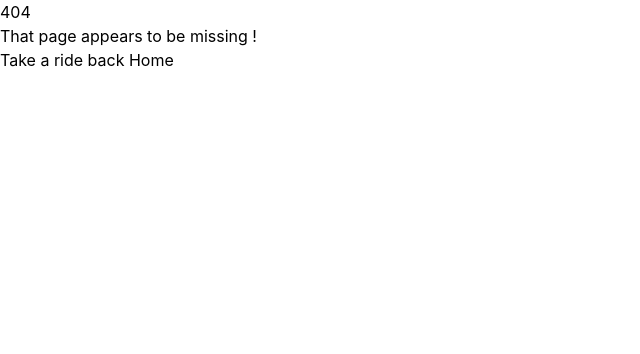
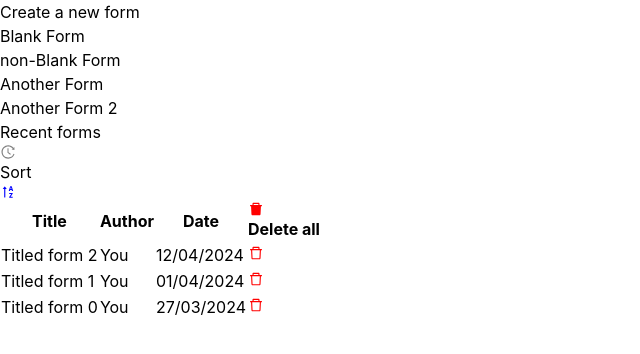
Before and after one commit to Omkar-Potphode/Zidio_Feedback_Collection_System, a React (Vite) app in the folder client/: page /admin/dashboard in a window 1280 px wide. Before the commit this address had no page. Shown: the top 354 px of the page, without its empty margins (0-640 px from the left). Built offline with nearby package versions, Linux system fonts and the light colour scheme.

Commit message:
react-icons used

```diff
--- a/client/package.json
+++ b/client/package.json
@@ -13,6 +13,7 @@
     "@reduxjs/toolkit": "^2.2.3",
     "react": "^18.2.0",
     "react-dom": "^18.2.0",
+    "react-icons": "^5.2.0",
     "react-redux": "^9.1.1",
     "react-router-dom": "^6.23.0"
   },
--- a/client/src/components/Formlist.jsx
+++ b/client/src/components/Formlist.jsx
@@ -1,57 +1,58 @@
 import React from 'react'
+import { Link } from 'react-router-dom';
+import { AiFillDelete, AiOutlineDelete, AiOutlineHistory, AiOutlineSortDescending } from "react-icons/ai";
+// Icons Reference: http://react-icons.github.io/react-icons/icons/ai/
+
 
 const Formlist = () => {
   // dummy data of recent works by admin
   const works = [
     {
-            title:'Titled form 2',
+      title: 'Titled form 2',
       author: 'You',
-            createdAt:'12/04/2024'
+      createdAt: '12/04/2024'
     },
     {
-            title:'Titled form 1',
+      title: 'Titled form 1',
       author: 'You',
-            createdAt:'01/04/2024'
+      createdAt: '01/04/2024'
     },
     {
-            title:'Titled form 0',
+      title: 'Titled form 0',
       author: 'You',
-            createdAt:'27/03/2024'
+      createdAt: '27/03/2024'
     }
   ];
 
   return (
     <section className='px-28 py-2' id='formlist'>
-        <div className='flex justify-between'>
+      <div className='flex justify-between text-xl'>
+        <div>
           <p>Recent forms</p>
-        <button>Sort</button>
+          <AiOutlineHistory color='grey' className='inline-block mx-2' />
         </div>
-        {/* <div className="flex flex-col">
-            {
-                works.map((work, i)=>(
-                    <div className="h-8 flex justify-evenly border-b-2" key={i}>
-                        <h3>{work.title}</h3>
-                        <p>{work.author}</p>
-                        <p>{work.createdAt}</p>
+        <button>Sort <AiOutlineSortDescending color='blue' className='inline-block mx-2' /></button>
       </div>
-                ))
-            }
-        </div> */}
+
       <table className="table-fixed w-[100%]">
         <thead>
-    <tr>
-      <th className='w-1/3'>Title</th>
-      <th className='w-1/3'>Author</th>
-      <th className='w-1/3'>Date</th>
+          <tr className=''>
+            <th className='w-1/4'>Title</th>
+            <th className='w-1/4'>Author</th>
+            <th className='w-1/4'>Date</th>
+            <th className='w-1/4'><button><AiFillDelete color='red' /> Delete all</button></th>
           </tr>
         </thead>
         <tbody>
           {
-        works.map((work, i)=>(
-    <tr key={i}>
-      <td>{work.title}</td>
+            works.map((work, i) => (
+              <tr key={i} className='text-center h-12 border-b-2'>
+                <td>
+                  <Link to={`/admin/form/${i}`}>{work.title}</Link>
+                </td>
                 <td>{work.author}</td>
                 <td>{work.createdAt}</td>
+                <td><button> <AiOutlineDelete color='red' /> </button></td>
               </tr>
             ))
           }
--- a/client/src/pages/admin/Dashboard.jsx
+++ b/client/src/pages/admin/Dashboard.jsx
@@ -1,13 +1,16 @@
 import React from 'react'
 import Formlist from '../../components/Formlist'
+import { AiOutlinePlus } from 'react-icons/ai'
 
 const Dashboard = () => {
   return (
     <main>
+        {/* A template section for creators to select */}
         <section className='px-28 py-2 bg-sky-100' id="template-gallery">
             <h2 className='text-2xl mb-4'>Create a new form</h2>
             <div className="flex justify-evenly pb-8">
             <div className='size-24 rounded pt-16 bg-slate-300 shadow hover:shadow-xl'>
+            {/* <AiOutlinePlus size={40} /> */}
                 <p className='text-xs text-center'>Blank Form</p>
             </div>
             <div className='size-24 rounded pt-16 bg-lime-300 shadow hover:shadow-xl'>
@@ -21,6 +24,7 @@ const Dashboard = () => {
             </div>
             </div>
         </section>
+
         {/* list of forms admin has created ....latest at top */}
         <Formlist />
     </main>
--- /dev/null
+++ b/client/src/pages/admin/FormDetails.jsx
@@ -0,0 +1,15 @@
+import React from 'react'
+import { useParams, Link } from 'react-router-dom'
+
+const FormDetails = () => {
+  const {id} = useParams();
+
+  return (
+    <div>
+      <Link to='/admin/dashboard'><u>Go back</u></Link>
+      <p>Form No. {id}</p>
+    </div>
+  )
+}
+
+export default FormDetails
```
Also changed, not shown: client/src/App.jsx (+6 -1 lines), 1 other file (tests, documents, lock files or other folders). Lines whose indentation alone changed are shown as unchanged.
